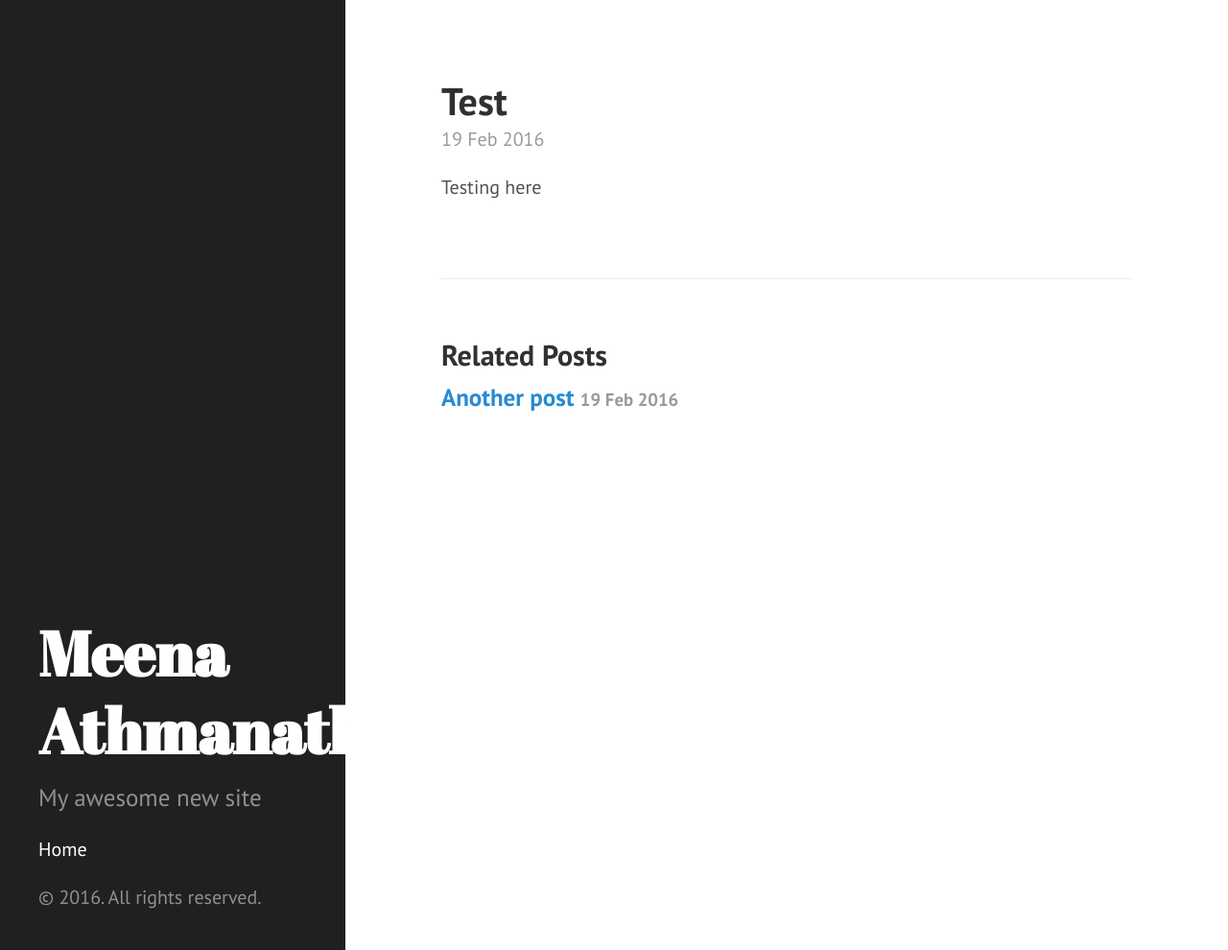
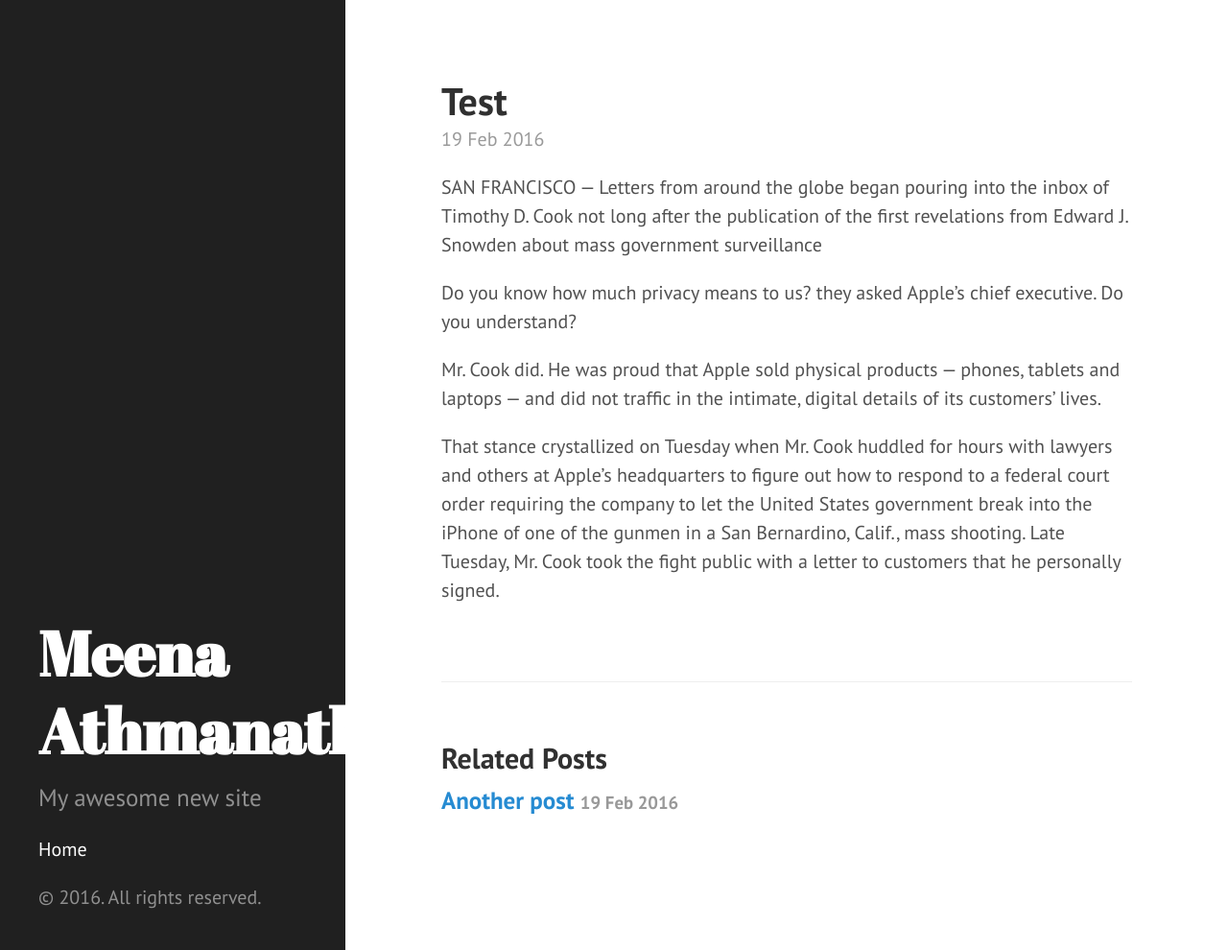
Before and after one commit to MeenaAthmanathan/MeenaAthmanathan.github.io, a Jekyll site: the page built from _posts/2016-02-19-test.markdown, in a window 1280 px wide and 990 px high. Shown: the whole window at 96% size. Built offline with Jekyll 4.4.1, drawn with Linux system fonts in a browser that asks for light colours.

Commit message:
Post update: Test

```diff
--- a/_posts/2016-02-19-test.markdown
+++ b/_posts/2016-02-19-test.markdown
@@ -3,4 +3,10 @@ published: true
 title: Test
 layout: post
 ---
-Testing here
+SAN FRANCISCO — Letters from around the globe began pouring into the inbox of Timothy D. Cook not long after the publication of the first revelations from Edward J. Snowden about mass government surveillance
+
+Do you know how much privacy means to us? they asked Apple’s chief executive. Do you understand?
+
+Mr. Cook did. He was proud that Apple sold physical products — phones, tablets and laptops — and did not traffic in the intimate, digital details of its customers’ lives.
+
+That stance crystallized on Tuesday when Mr. Cook huddled for hours with lawyers and others at Apple’s headquarters to figure out how to respond to a federal court order requiring the company to let the United States government break into the iPhone of one of the gunmen in a San Bernardino, Calif., mass shooting. Late Tuesday, Mr. Cook took the fight public with a letter to customers that he personally signed.
```
